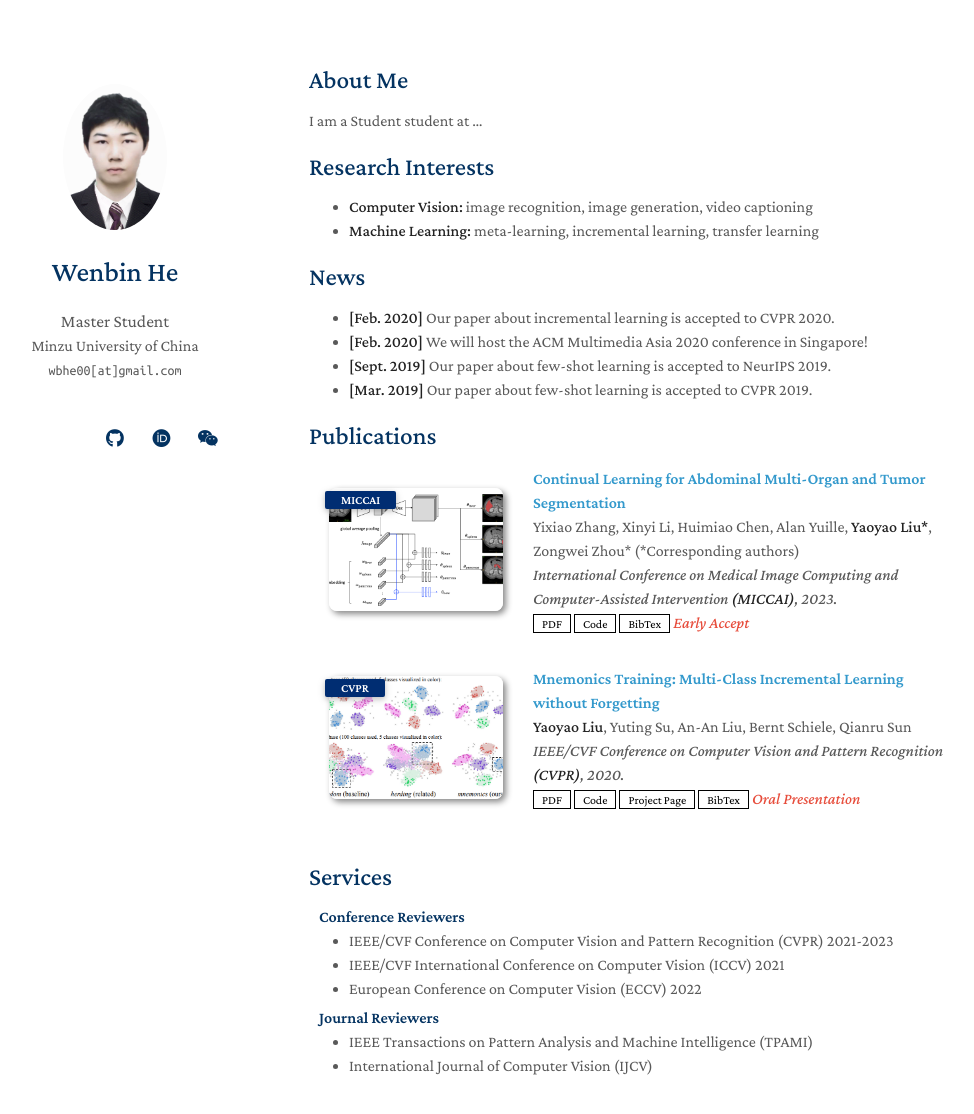
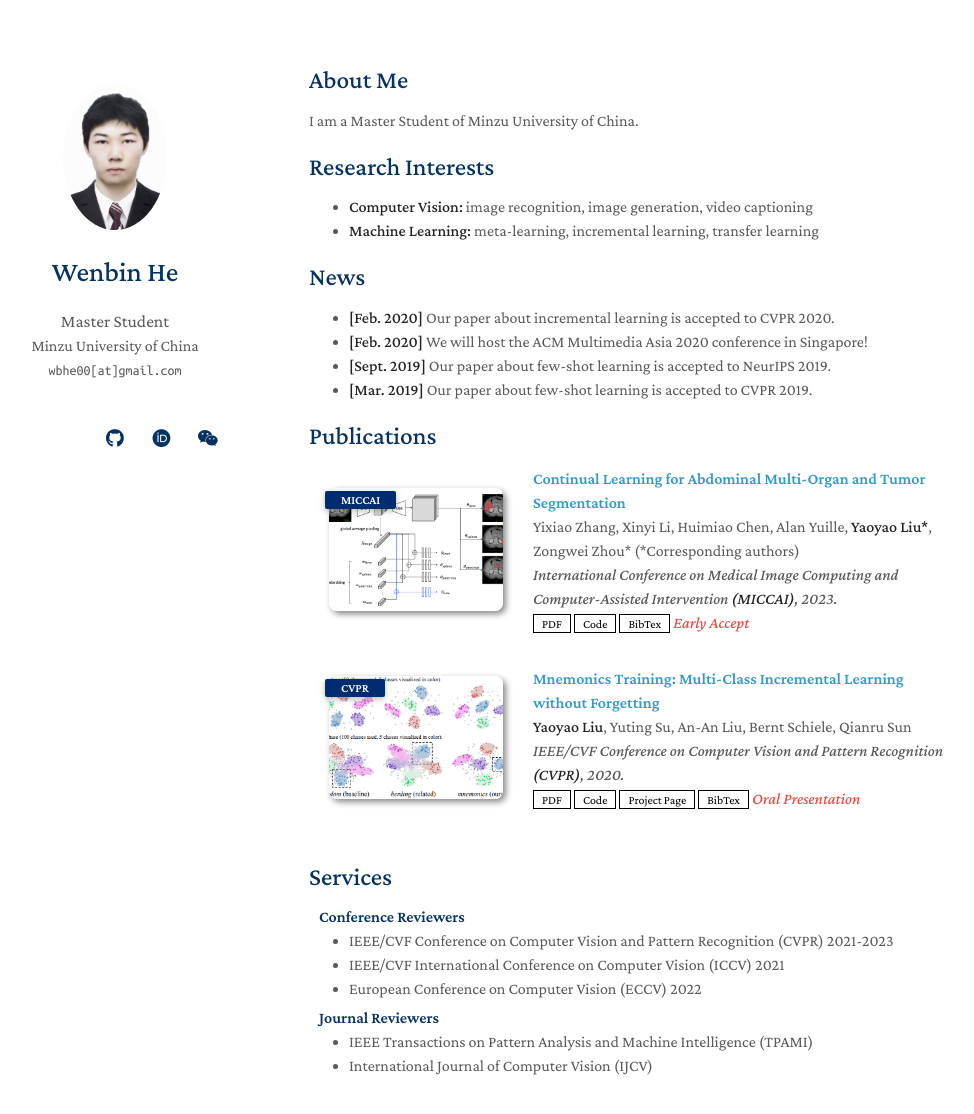
Before and after one commit to BbiHH/BbiHH.github.io, a Jekyll site: the page built from index.md, in a window 1280 px wide and 1172 px high. Shown: the top 1114 px of the window, without its empty margins (161-1135 px from the left). Built offline with Jekyll 4.4.1, drawn with Linux system fonts in a browser that asks for light colours; nearby versions of some CDN libraries; a style sheet for code colours, icons or effects is not loaded; our own code applies the rules of GitHub Pages for plain Markdown files.

Commit message:
Update index.md

```diff
--- a/index.md
+++ b/index.md
@@ -4,7 +4,7 @@ layout: homepage
 
 ## About Me
 
-I am a Student student at ...
+I am a Master Student of Minzu University of China.
 
 ## Research Interests
 
```
